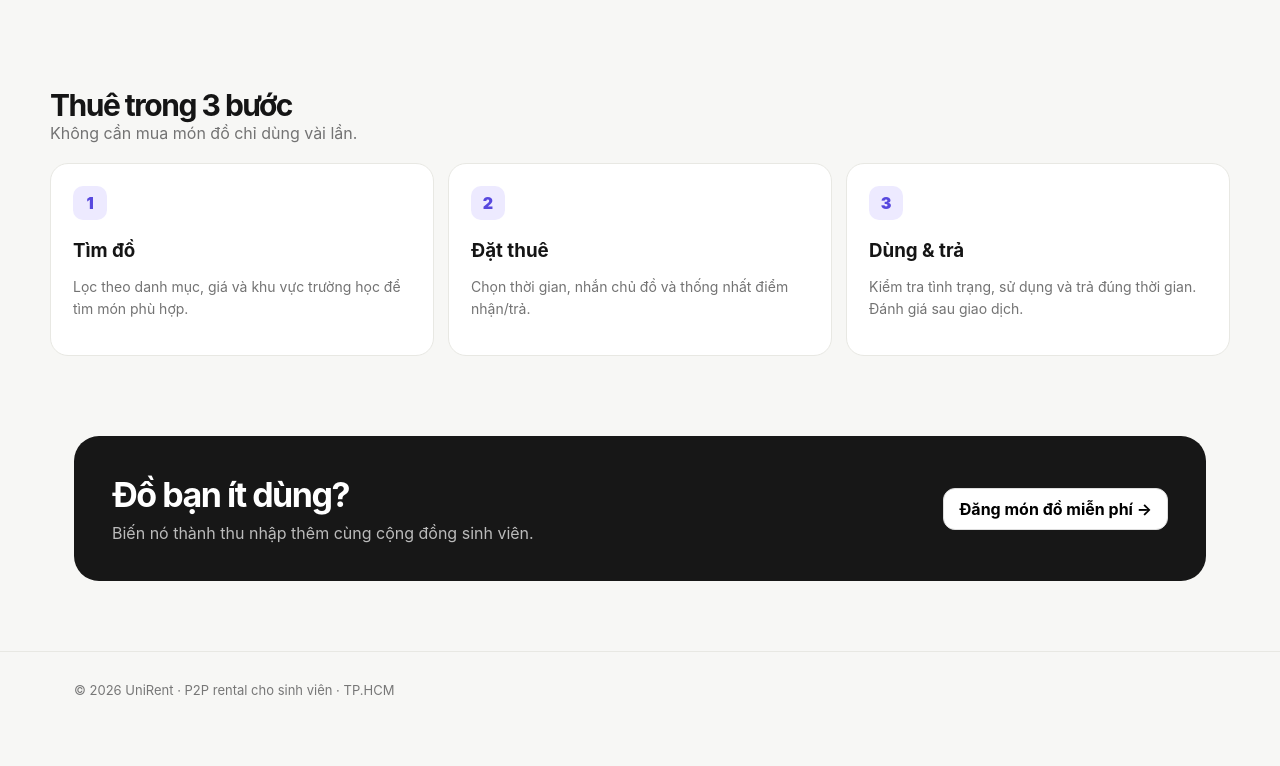
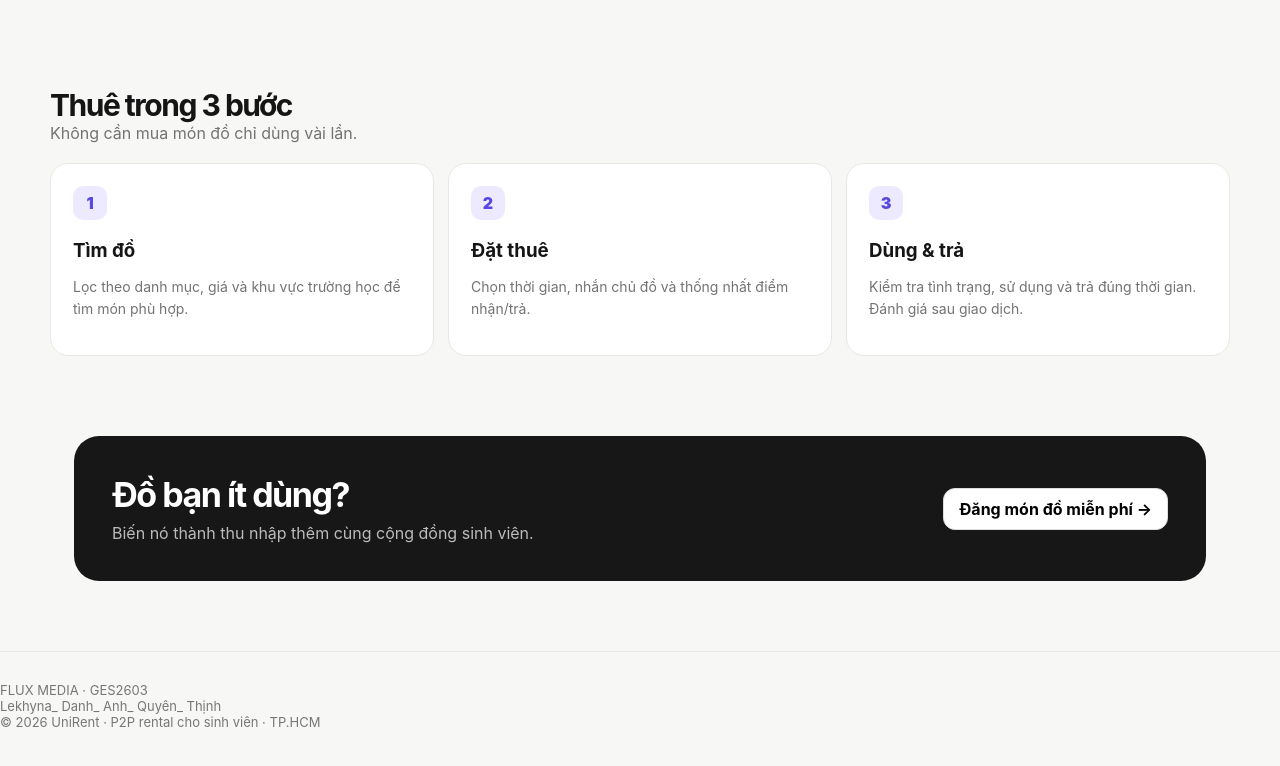
Before and after one commit to anyhkel/FLUX_Media_GES2603_Lekhyna_Danh_Anh_Quyen_Thinh, a plain HTML site: page unirent_student_p2p_updated (1).html in a window 1280 px wide. Shown: the part 2429-3195 px from the top of the page. Drawn offline with Linux system fonts and the light colour scheme.

Commit message:
Update unirent_student_p2p_updated (1).html

```diff
--- a/unirent_student_p2p_updated (1).html
+++ b/unirent_student_p2p_updated (1).html
@@ -68,7 +68,23 @@ footer{border-top:1px solid var(--line);padding:30px 0 50px;color:#777;font-size
 
 <section class="container" id="sell"><div class="cta"><div><h2>Đồ bạn ít dùng?</h2><p>Biến nó thành thu nhập thêm cùng cộng đồng sinh viên.</p></div><button class="btn" onclick="openModal('rent')">Đăng món đồ miễn phí →</button></div></section>
 </main>
-<footer><div class="container">© 2026 UniRent · P2P rental cho sinh viên · TP.HCM</div></footer>
+<footer><div class="credits-wrap">
+    <div class="credits-top">
+      <span>FLUX MEDIA ·</span>
+      <span>GES2603</span>
+    </div>
+    <div class="credits-names">
+      <span>Lekhyna_</span>
+      <span>Danh_</span>
+      <span>Anh_</span>
+      <span>Quyên_</span>
+      <span>Thịnh</span>
+    </div>
+    <div class="credits-bottom">
+      <span>© 2026 UniRent · P2P rental cho sinh viên · TP.HCM</span>
+    </div>
+  </div>
+</footer>
 
 <div class="modal" id="modal"><div class="modalbox"><div class="modalhead"><h2 id="modalTitle">Đăng món đồ</h2><button class="close" onclick="closeModal()">×</button></div><div id="modalContent"></div></div></div>
 <div class="toast" id="toast"></div>
```
